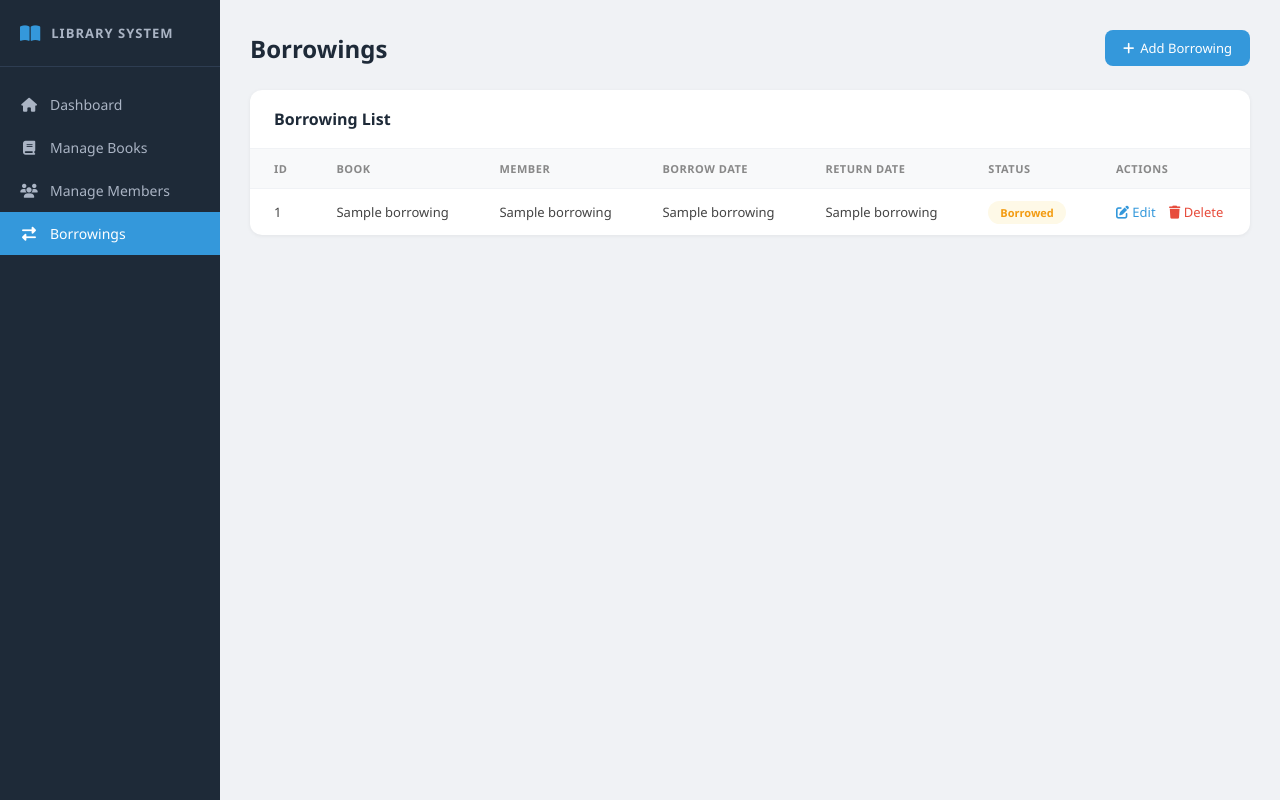
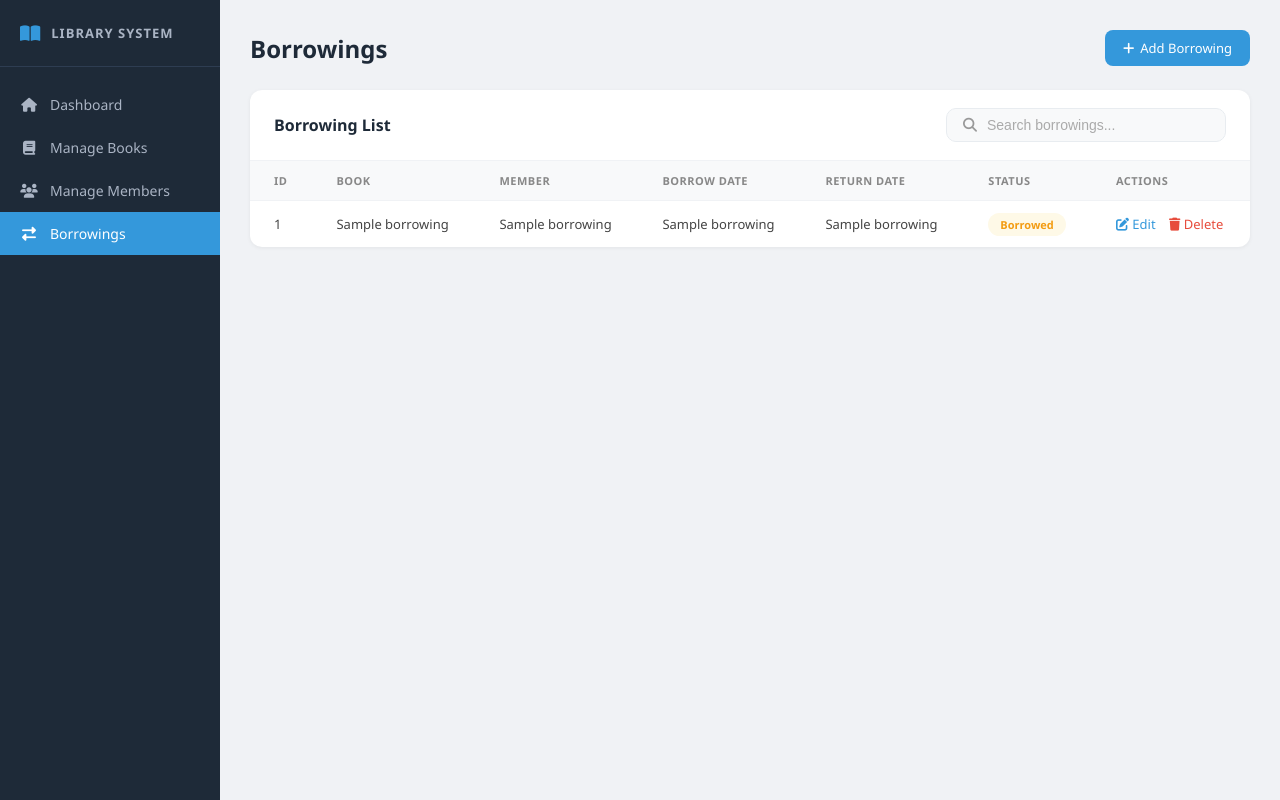
Before and after one commit to Aacceeee/library-system, a Flask app: template library-system-cccs105/src/templates/borrowings.html in a window 1280 px wide. Run offline with Flask 3, Linux system fonts and the light colour scheme; the template is opened without the code that fills it: most values are stand-ins (such as "Sample title", 1, 10 or a date in 2020).

Commit message:
Update borrowings.html

```diff
--- a/library-system-cccs105/src/templates/borrowings.html
+++ b/library-system-cccs105/src/templates/borrowings.html
@@ -11,6 +11,10 @@
 <div class="table-card">
     <div class="table-card-header">
         <h2>Borrowing List</h2>
+        <div class="search-box">
+            <i class="fas fa-search"></i>
+            <input type="text" id="searchInput" placeholder="Search borrowings..." onkeyup="searchTable()">
+        </div>
     </div>
     <table>
         <thead>
@@ -24,7 +28,7 @@
                 <th>Actions</th>
             </tr>
         </thead>
-        <tbody>
+        <tbody id="tableBody">
             {% for b in borrowings %}
             <tr>
                 <td>{{ b[0] }}</td>
@@ -52,6 +56,28 @@
             {% endfor %}
         </tbody>
     </table>
+    <div id="noResults" style="display:none; text-align:center; padding: 40px; color: #999;">
+        <i class="fas fa-search" style="font-size:40px; margin-bottom:12px; display:block;"></i>
+        No borrowings found matching your search.
+    </div>
 </div>
 
+<script>
+function searchTable() {
+    const input = document.getElementById('searchInput').value.toLowerCase();
+    const rows = document.querySelectorAll('#tableBody tr');
+    let visibleCount = 0;
+    rows.forEach(row => {
+        const text = row.innerText.toLowerCase();
+        if (text.includes(input)) {
+            row.style.display = '';
+            visibleCount++;
+        } else {
+            row.style.display = 'none';
+        }
+    });
+    document.getElementById('noResults').style.display = visibleCount === 0 ? 'block' : 'none';
+}
+</script>
+
 {% endblock %}
```
